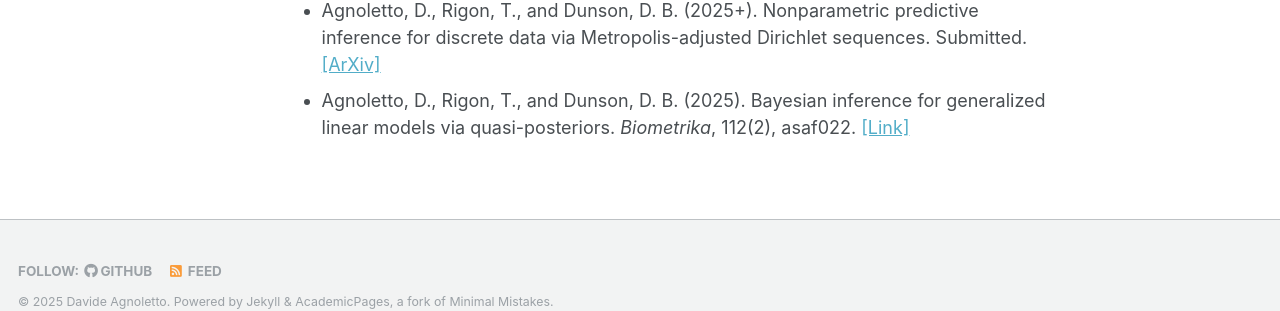
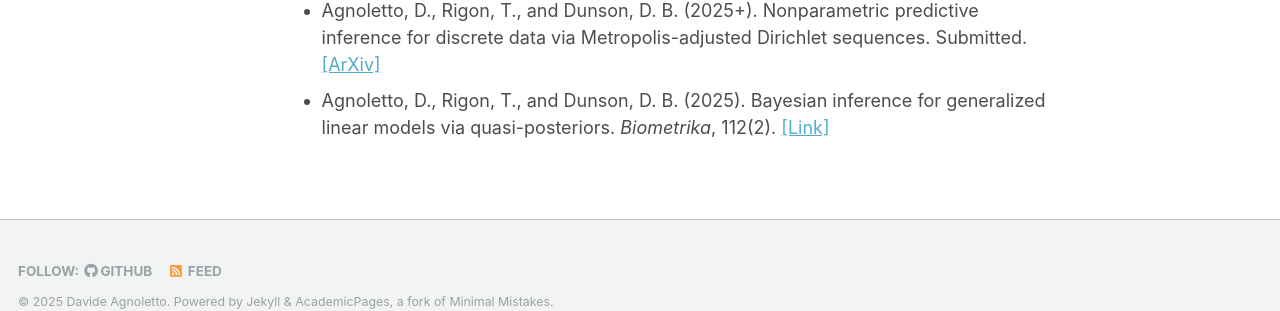
Before and after one commit to davideagno/davideagno.github.io, a Jekyll site: the page built from _pages/about.md, in a window 1280 px wide and 965 px high. Shown: the part 617-928 px from the top of the window. Built offline with Jekyll 4.4.1, drawn with Linux system fonts in a browser that asks for light colours.

Commit message:
Update about.md

```diff
--- a/_pages/about.md
+++ b/_pages/about.md
@@ -26,4 +26,4 @@ Research interests
 Pubblications and preprints
 ----
 * Agnoletto, D., Rigon, T., and Dunson, D. B. (2025+). Nonparametric predictive inference for discrete data via Metropolis-adjusted Dirichlet sequences. Submitted. [\[ArXiv\]](https://arxiv.org/abs/2507.08629)<br />
-* Agnoletto, D., Rigon, T., and Dunson, D. B. (2025). Bayesian inference for generalized linear models via quasi-posteriors. *Biometrika*, 112(2), asaf022. [\[Link\]](https://academic.oup.com/biomet/article-abstract/112/2/asaf022/8098046)<br />
+* Agnoletto, D., Rigon, T., and Dunson, D. B. (2025). Bayesian inference for generalized linear models via quasi-posteriors. *Biometrika*, 112(2). [\[Link\]](https://academic.oup.com/biomet/article-abstract/112/2/asaf022/8098046)<br />
```
